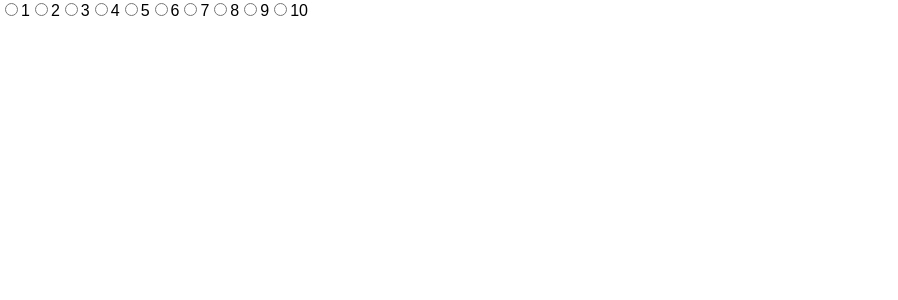
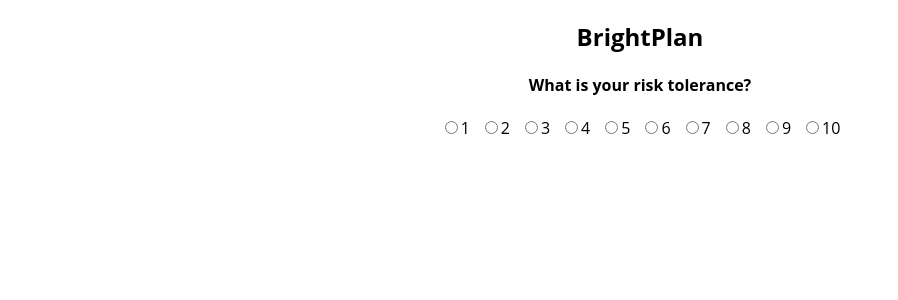
Before and after one commit to nezchaudhary/finance-ui, a React (Create React App) app: page / in a window 1280 px wide. Shown: the top 300 px of the page, without its empty margins (0-898 px from the left). Built offline with nearby package versions, Linux system fonts and the light colour scheme.

Commit message:
Add basic css styling

```diff
--- a/src/components/App.css
+++ b/src/components/App.css
@@ -1,6 +1,8 @@
-.App {
+body {
   text-align: center;
+  font-family: "Open Sans", sans-serif;
 }
+
 
 .App-logo {
   animation: App-logo-spin infinite 20s linear;
--- a/src/components/App.js
+++ b/src/components/App.js
@@ -2,11 +2,13 @@
 import { connect } from 'react-redux';
 import RiskToleranceLevels from './risk-tolerance/levels';
 import IdealPortfolio from './charts/ideal-portfolio';
+import './App.css';
 
 class App extends Component {
   render() {
     return (
       <div>
+      <h2>BrightPlan</h2>
         <RiskToleranceLevels />
         <IdealPortfolio />
       </div>
--- a/src/components/risk-tolerance/level-detail.js
+++ b/src/components/risk-tolerance/level-detail.js
@@ -11,7 +11,7 @@
 
   render() {
     return (
-      <label>
+      <label className="level">
         <input
           type="radio"
           value={this.props.level}
--- a/src/components/risk-tolerance/levels.js
+++ b/src/components/risk-tolerance/levels.js
@@ -1,6 +1,7 @@
 import React, { Component } from 'react';
 import { connect } from 'react-redux';
 import LevelDetail from './level-detail';
+import './style.css';
 
 class Levels extends Component {
 
@@ -18,6 +19,7 @@
   render() {
     return (
       <div>
+        <h4>What is your risk tolerance?</h4>
         {this.renderLevels()}
       </div>
     )
--- /dev/null
+++ b/src/components/risk-tolerance/style.css
@@ -0,0 +1,3 @@
+.level {
+  margin: 5px;
+}
```
